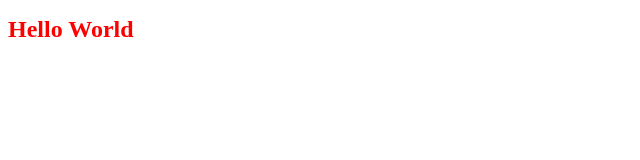
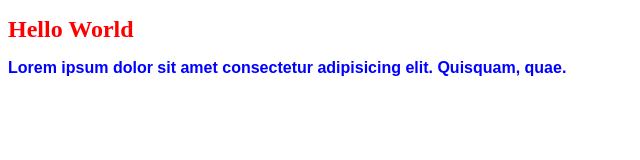
Before and after one commit to fezakh62/js_rep_fz, a plain HTML site: page index.html in a window 1280 px wide. Shown: the whole page, without its empty margins (0-640 px from the left). Drawn offline with Linux system fonts and the light colour scheme.

Commit message:
feat: add p, styles for p

```diff
--- a/index.html
+++ b/index.html
@@ -10,6 +10,7 @@
 
 <body>
     <h1>Hello World</h1>
+    <p>Lorem ipsum dolor sit amet consectetur adipisicing elit. Quisquam, quae.</p>
 </body>
 
 </html>
--- a/style/style.css
+++ b/style/style.css
@@ -2,3 +2,10 @@ h1 {
     color: red;
     font-size: 1.5rem;
 }
+
+p {
+    color: blue;
+    font-size: 1rem;
+    font-family: Arial, Helvetica, sans-serif;
+    font-weight: bold;
+}
```
